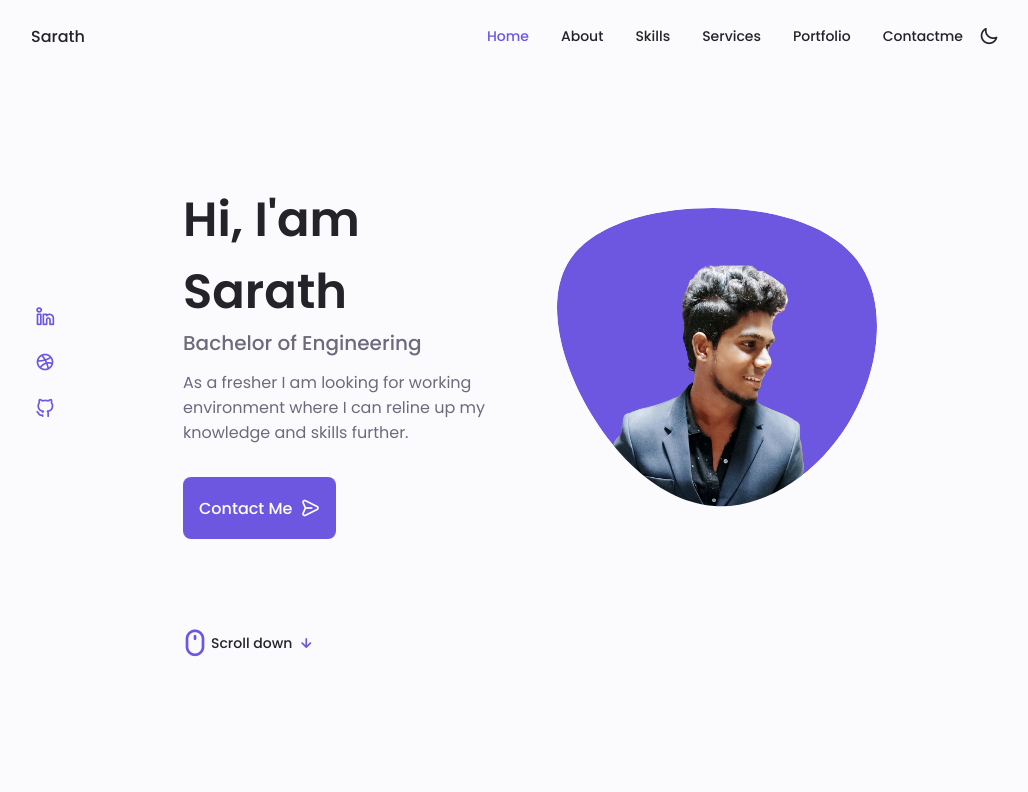
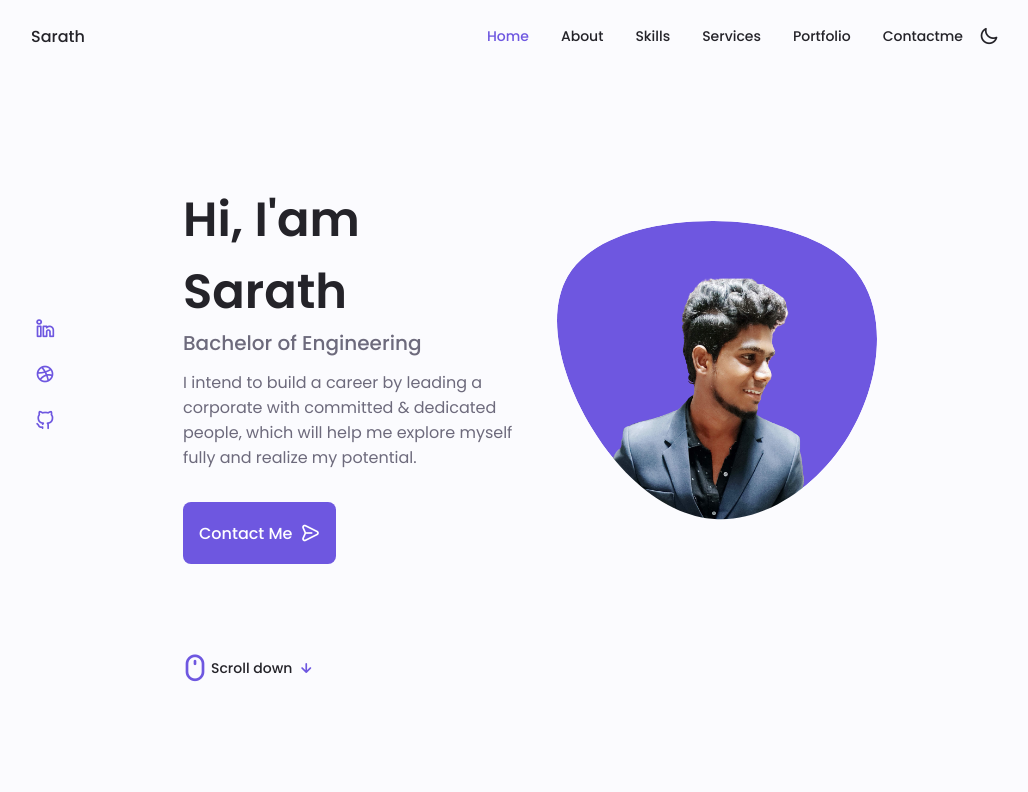
Before and after one commit to SarathVedha/vedhawebsite.github.io, a plain HTML site: page index.html in a window 1280 px wide. Shown: the top 792 px of the page, without its empty margins (125-1153 px from the left). Drawn offline with nearby package versions, Linux system fonts and the light colour scheme.

Commit message:
Update index.html

```diff
--- a/index.html
+++ b/index.html
@@ -111,9 +111,10 @@
                     <div class="home__data">
                         <h1 class="home__title">Hi, I'am Sarath</I></h1>
                         <h3 class="home__subtitle">Bachelor of Engineering</h3>
-                        <p class="home__description">As a fresher I am looking for working
-                            environment where I can reline up my
-                            knowledge and skills further.</p>
+                        <p class="home__description">I intend to build a career by leading
+                            a corporate with committed & dedicated people,
+                            which will help me explore myself fully and realize my potential.
+                        </p>
                         <a href="#contactme" class="button button--flex">
                             Contact Me <i class="uil uil-message button__icon"></i>
                         </a>
@@ -161,7 +162,7 @@
                     </div>
 
                     <div class="about__buttons">
-                        <a download="" href="assets/pdf/Sarath_CV.pdf" class="button button--flex">
+                        <a download="" href="assets/pdf/CV_Sarath.pdf" class="button button--flex">
                             Download CV <i class="uil uil-download-alt button__icon"></i>
                         </a>
                     </div>
@@ -831,7 +832,7 @@
 
                         <div class="portfolio__data">
                             <h3 class="portfolio__title">Android Application</h3>
-                            <p class="portfolio__description">My First Full Android Application Project😊, Its Give Clear Gym Workout Schedules....</p>
+                            <p class="portfolio__description">My First Full Android Application Project😊, Its Give Clear Gym Workout Schedules...</p>
                             <a href="https://vedha12.s3.ap-south-1.amazonaws.com/Workout_APP_Project.mp4" class="button button--flex button--small portfolio__button">
                                 Demo
                                 <i class="uil uil-arrow-right button__icon"></i>
```
